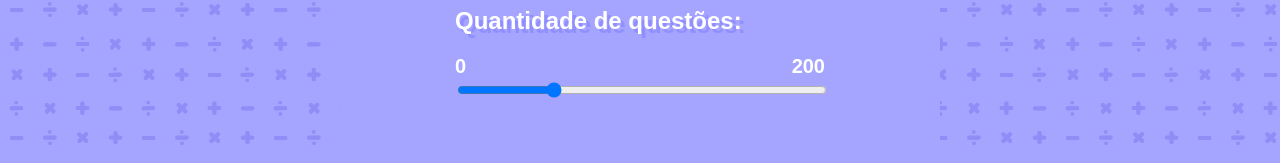
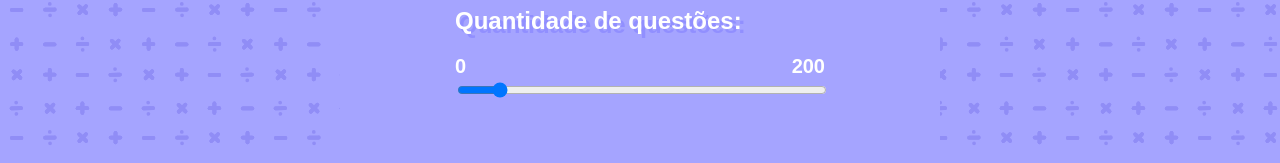
Before and after one commit to ana-borowsky/mathmagik, a React (Create React App) app: page /settings in a window 1280 px wide. Shown: the part 485-648 px from the top of the page. Built offline with nearby package versions, Linux system fonts and the light colour scheme; a web font is replaced by a local one.

Commit message:
Implement questions quatity

```diff
--- a/src/pages/SettingsPage.tsx
+++ b/src/pages/SettingsPage.tsx
@@ -8,6 +8,7 @@
 
   const [timer, setTimer] = useState(20);
   const [difficulty, setDifficulty] = useState(2);
+  const [questionQuantity, setQuestionQuantity] = useState(20);
 
   function decreaseTime() {
     setTimer(timer - 1);
@@ -18,9 +19,9 @@
   }
 
   function save() {
-    console.log(difficulty)
     localStorage.setItem("timer", (timer).toString());
     localStorage.setItem("difficulty", (difficulty).toString());
+    localStorage.setItem("questionQuantity", (questionQuantity).toString());
   }
 
   return (
@@ -68,7 +69,7 @@
               <div className='value right'>200</div>
             </div>
             <div className='field'>
-              <input type='range' min='0' max='200'></input>
+            <input id='qtd-questions' type='range' min='0' max='200' value={questionQuantity} onChange={(e) => setQuestionQuantity(parseInt(e.target.value))}/>
             </div>
           </div>
         </div>
```
